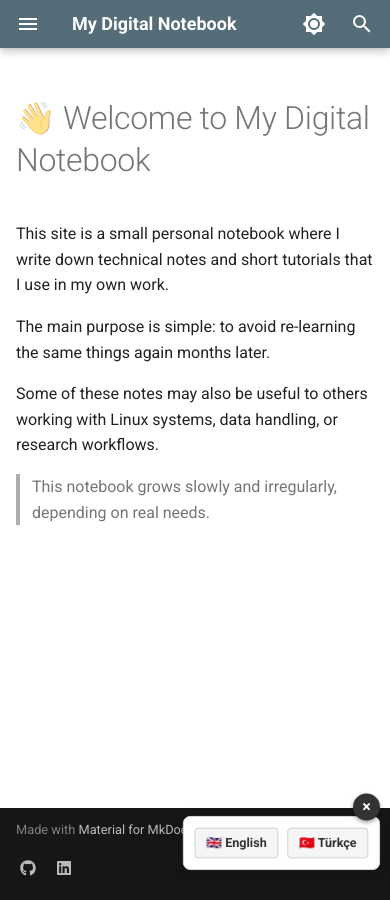
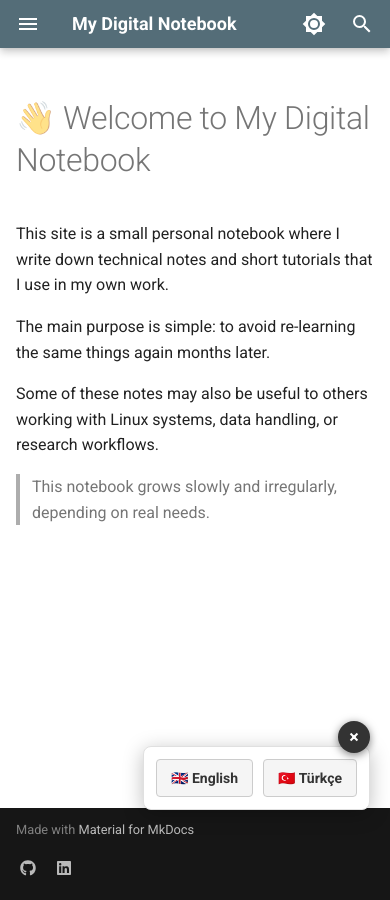
Before and after one commit to sbilmis/my_tutorials, an MkDocs documentation site: the page built from docs/index.md, in a window 390 px wide. Built offline with MkDocs 1.6.1 and Material for MkDocs 9.7.7, drawn with Linux system fonts in a browser that asks for light colours; comment, search, counter and statistics services are not loaded.

Commit message:
responsive prblem on cell phones

```diff
--- a/overrides/main.html
+++ b/overrides/main.html
@@ -1,25 +1,25 @@
 {% extends "base.html" %}
 
-{# 1. Force mobile responsiveness so text isn't tiny #}
+{# 1. Strict Mobile Viewport #}
 {% block site_meta %}
   {{ super() }}
-  <meta name="viewport" content="width=device-width, initial-scale=1.0">
+  <meta name="viewport" content="width=device-width, initial-scale=1.0, maximum-scale=1.0, user-scalable=no">
 {% endblock %}
 
 {% block content %}
 {{ super() }}
 
-<div id="translation-box" style="display:flex; flex-direction:column; align-items:flex-end; gap:5px; position:fixed; bottom:20px; right:20px; z-index:999999;">
+<div id="translation-box" style="display:flex; flex-direction:column; align-items:flex-end; gap:5px; position:fixed; bottom:90px; right:20px; z-index:2147483647;">
 
-    <button onclick="closeWidget()" aria-label="Close Translator" style="background:#333; color:white; border:none; width:30px; height:30px; border-radius:50%; cursor:pointer; font-weight:bold; font-size:18px; line-height:1; box-shadow:0 2px 5px rgba(0,0,0,0.4); margin-bottom:-10px; z-index:1000000; display:flex; align-items:center; justify-content:center;">
+    <button onclick="closeWidget()" aria-label="Close" style="background:#333; color:white; border:none; width:32px; height:32px; border-radius:50%; cursor:pointer; font-weight:bold; font-size:18px; line-height:1; box-shadow:0 2px 8px rgba(0,0,0,0.5); margin-bottom:-12px; z-index:2147483647; display:flex; align-items:center; justify-content:center;">
         &times;
     </button>
 
-    <div style="background:white; padding:12px; border-radius:8px; box-shadow:0px 4px 15px rgba(0,0,0,0.2); border: 1px solid #e0e0e0; display:flex; align-items:center; gap:10px;">
-        <button onclick="setLanguage('en')" style="background:#f5f5f5; border:1px solid #ccc; padding:8px 12px; border-radius:4px; cursor:pointer; font-size:14px; color:#333; font-weight:bold;">
+    <div style="background:white; padding:12px; border-radius:8px; box-shadow:0px 4px 20px rgba(0,0,0,0.25); border: 1px solid #e0e0e0; display:flex; align-items:center; gap:10px;">
+        <button onclick="setLanguage('en')" style="background:#f5f5f5; border:1px solid #ccc; padding:10px 14px; border-radius:4px; cursor:pointer; font-size:14px; color:#333; font-weight:bold;">
             🇬🇧 English
         </button>
-        <button onclick="setLanguage('tr')" style="background:#f5f5f5; border:1px solid #ccc; padding:8px 12px; border-radius:4px; cursor:pointer; font-size:14px; color:#333; font-weight:bold;">
+        <button onclick="setLanguage('tr')" style="background:#f5f5f5; border:1px solid #ccc; padding:10px 14px; border-radius:4px; cursor:pointer; font-size:14px; color:#333; font-weight:bold;">
             🇹🇷 Türkçe
         </button>
         <div id="google_translate_element" style="display:none;"></div>
@@ -27,12 +27,12 @@
 </div>
 
 <script type="text/javascript">
-  // 1. Check if user previously closed the widget
+  // 1. Initial Visibility Check
   if (sessionStorage.getItem('translation-widget-closed') === 'true') {
       document.getElementById('translation-box').style.display = 'none';
   }
 
-  // 2. Initialize Google Translate (Inline Layout to avoid top bar)
+  // 2. Google Init
   function googleTranslateElementInit() {
     new google.translate.TranslateElement({
       pageLanguage: 'en',
@@ -55,40 +54,61 @@
       }
   }
 
-  // 4. Close Widget Function
+  // 4. Close Widget
   function closeWidget() {
       document.getElementById('translation-box').style.display = 'none';
       sessionStorage.setItem('translation-widget-closed', 'true');
   }
 
-  // 5. Prevent Code Blocks from being translated
+  // 5. Code Block Protection
   document.addEventListener("DOMContentLoaded", function() {
-      var codeBlocks = document.querySelectorAll('pre, code, .highlight');
-      codeBlocks.forEach(function(block) {
+      document.querySelectorAll('pre, code, .highlight').forEach(function(block) {
           block.classList.add('notranslate');
       });
   });
+
+  // 6. THE NUCLEAR FIX: MutationObserver to delete the Top Bar
+  // This watches the page for changes and deletes the Google Frame instantly
+  const observer = new MutationObserver(function(mutations) {
+      // Find the Google Top Bar Iframe
+      const iframe = document.querySelector('.goog-te-banner-frame');
+      const frame = document.querySelector('iframe[name="goog-te-banner-frame"]');
+
+      if (iframe || frame) {
+          if(iframe) iframe.remove();
+          if(frame) frame.remove();
+          // Force body back to top
+          document.body.style.top = '0px';
+          document.body.style.position = 'static';
+      }
+  });
+
+  // Start watching the body for the Google injection
+  observer.observe(document.body, { childList: true, subtree: true });
+
+  // Also run it once on load just in case
+  window.onload = function() {
+      document.body.style.top = '0px';
+  };
 </script>
 
 <script type="text/javascript" src="https://translate.google.com/translate_a/element.js?cb=googleTranslateElementInit"></script>
 
 <style>
-    /* HIDES THE TOP BAR SHOWN IN YOUR SCREENSHOT */
-    .goog-te-banner-frame.skiptranslate {
+    /* Hide Google Frame */
+    .goog-te-banner-frame,
+    iframe[name="goog-te-banner-frame"] {
         display: none !important;
+        visibility: hidden !important;
+        height: 0 !important;
     }
-
-    /* MOVES THE WEBSITE BACK TO THE TOP */
+    /* Force Body Position */
     body {
         top: 0px !important;
         position: static !important;
     }
-
-    /* HIDES GOOGLE TOOLTIPS */
-    .goog-tooltip {
-        display: none !important;
-    }
-    .goog-tooltip:hover {
+    /* Hide Tooltips */
+    .goog-tooltip, .goog-tooltip:hover {
         display: none !important;
     }
     .goog-text-highlight {
@@ -96,16 +116,6 @@
         border: none !important;
         box-shadow: none !important;
     }
-
-    /* MOBILE ADJUSTMENTS */
-    @media (max-width: 480px) {
-        #translation-box {
-            right: 10px !important;
-            bottom: 30px !important; /* Moved up slightly to avoid bottom bezel */
-            transform: scale(0.9);
-            transform-origin: bottom right;
-        }
-    }
 </style>
 
 {% endblock %}
```
Also changed, not shown: other parts of overrides/main.html (+0 -1 lines), site/data_management/downloading-large-datasets/index.html, site/emacs/e1/index.html, site/emacs/index.html, site/index.html.
